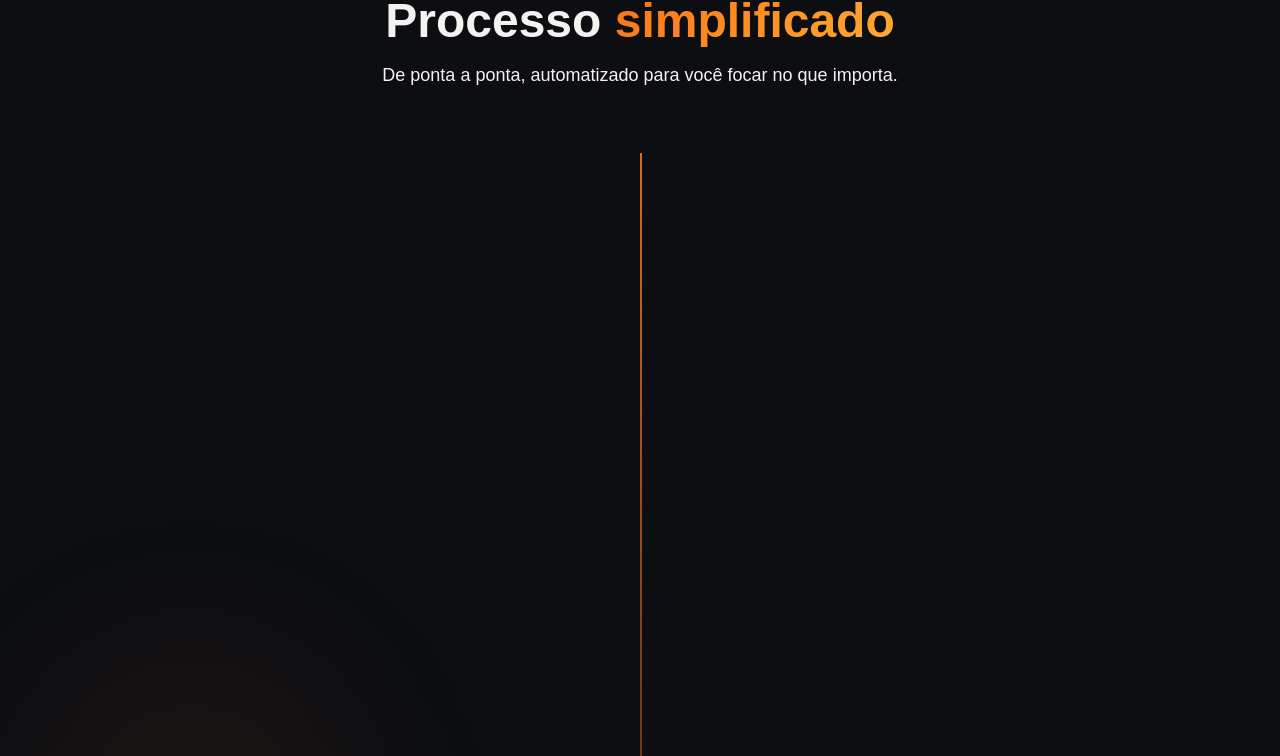
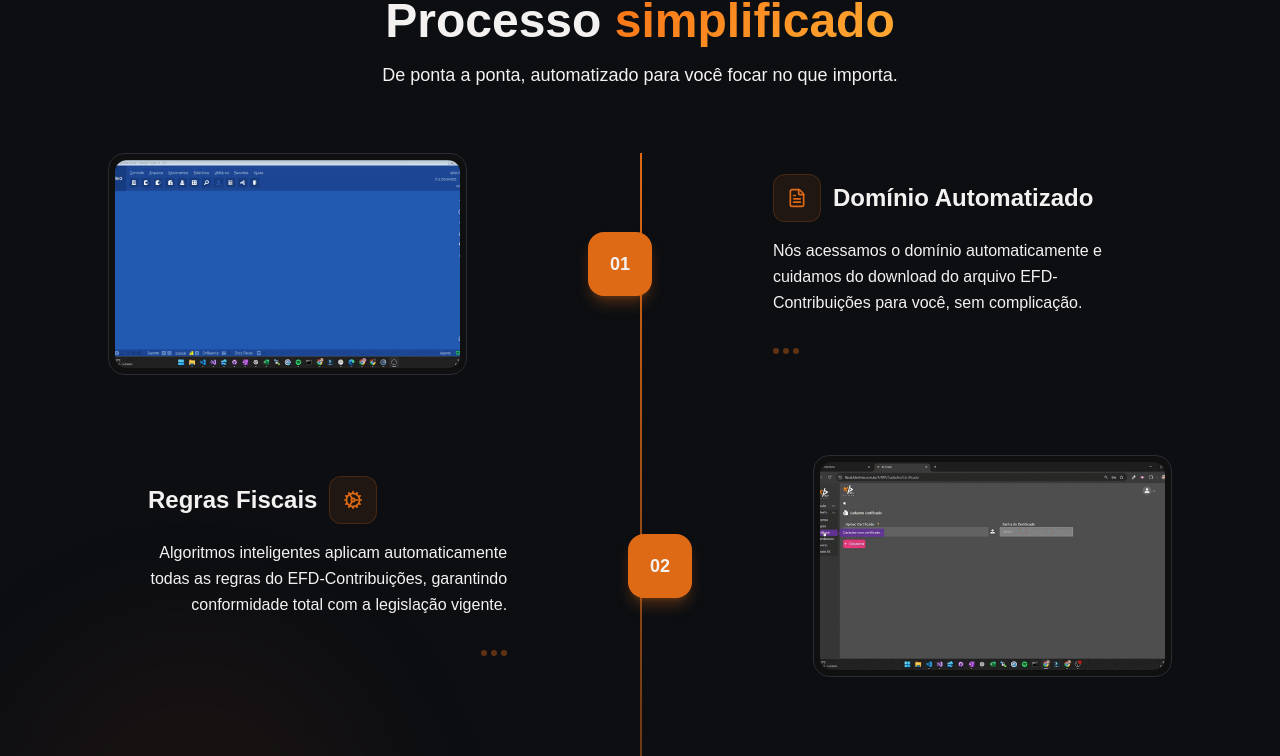
Before and after one commit to KaiqueAlbano/ktecnolead, a React (Vite) app: page /automatizacao-efd-contribuicao in a window 1280 px wide. Shown: the part 897-1653 px from the top of the page. Built offline with nearby package versions, Linux system fonts and the light colour scheme.

Commit message:
Update HowitworksEFD.tsx

```diff
--- a/src/pages/EFD/HowitworksEFD.tsx
+++ b/src/pages/EFD/HowitworksEFD.tsx
@@ -99,7 +99,9 @@ const HowitworksEFD = () => {
             return (
               <div
                 key={index}
-                // ref={(el) => (stepsRefs.current[index] = el)}
+                ref={(el) => {
+                  stepsRefs.current[index] = el;
+                }}
                 data-index={index}
                 className={`relative flex flex-col md:flex-row items-center gap-6 mb-20 last:mb-0 transition-all duration-700 ${
                   isVisible
```
